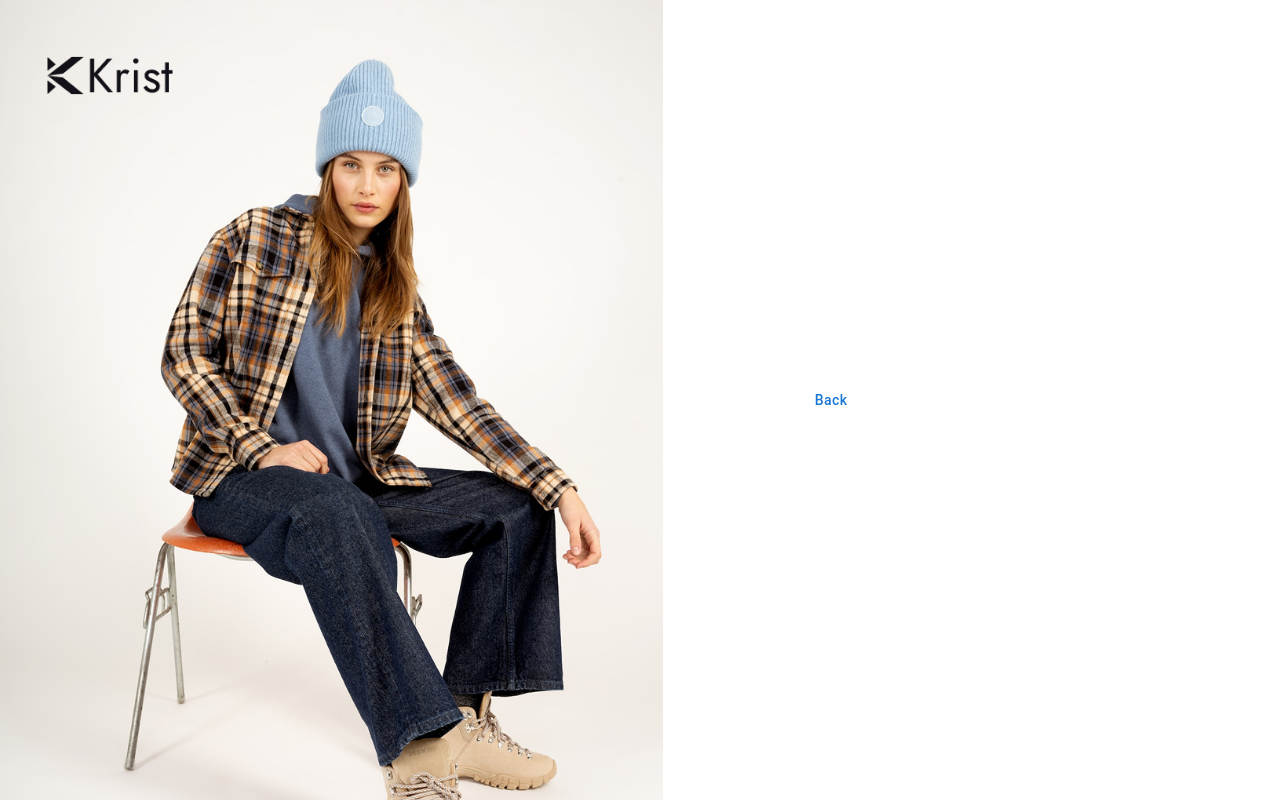
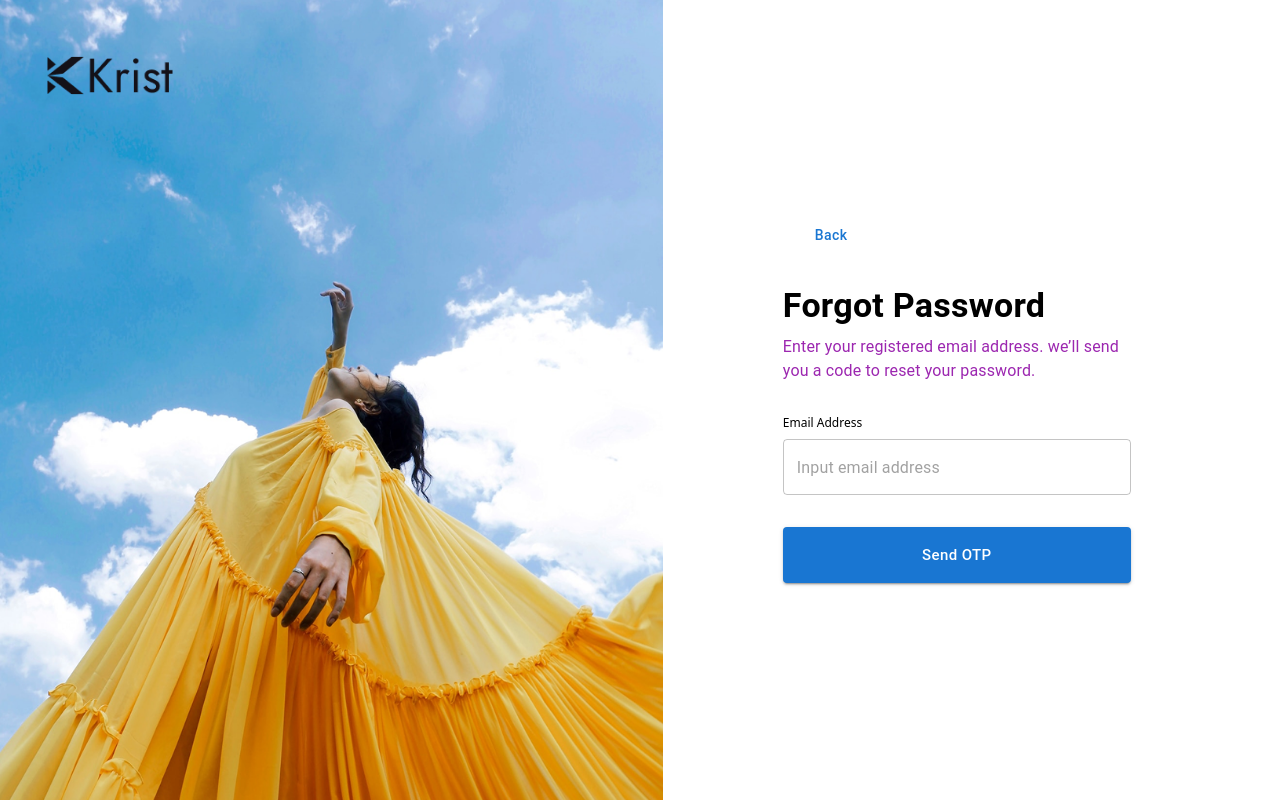
Before and after one commit to donuwave/krist-next, a Next.js app: page /forgot-password in a window 1280 px wide. Built offline with nearby package versions, Linux system fonts and the light colour scheme; some icons are missing; what @toolpad/core would draw is missing.

Commit message:
feat: добавлены две фичи с отправкой и получением otp

```diff
--- /dev/null
+++ b/src/features/forgor-password-enter/index.ts
@@ -0,0 +1 @@
+export * from './ui/forgotPasswordEnter';
--- /dev/null
+++ b/src/features/forgor-password-enter/lib/forgot-password-enter.ts
@@ -0,0 +1,9 @@
+import { object, string } from 'yup';
+
+import { ForgotPasswordEnterForm } from '../model/forgot-password-enter.types';
+
+export const schema = object<ForgotPasswordEnterForm>()
+  .shape({
+    otp: string().required('Otp is required').min(6, 'The Otp must be at least 6 characters long.'),
+  })
+  .required();
--- /dev/null
+++ b/src/features/forgor-password-enter/ui/forgotPasswordEnter.tsx
@@ -0,0 +1,68 @@
+import { yupResolver } from '@hookform/resolvers/yup';
+import ArrowBackIosIcon from '@mui/icons-material/ArrowBackIos';
+import { Button, Typography } from '@mui/material';
+import React, { FC } from 'react';
+import { useForm } from 'react-hook-form';
+
+import { Input } from '@/shared/ui';
+
+import { schema } from '../lib/forgot-password-enter';
+import {
+  ForgotPasswordEnterForm,
+  ForgotPasswordEnterProps,
+} from '../model/forgot-password-enter.types';
+
+//TODO: изменить название фичи
+export const ForgotPasswordEnter: FC<ForgotPasswordEnterProps> = ({ onSubmit, onBack }) => {
+  const {
+    register,
+    handleSubmit,
+    formState: { errors },
+  } = useForm<ForgotPasswordEnterForm>({
+    resolver: yupResolver(schema),
+  });
+
+  return (
+    <form onSubmit={handleSubmit(onSubmit)} className="flex flex-col justify-start gap-8 w-[70%]">
+      <Button
+        onClick={onBack}
+        sx={{
+          textTransform: 'capitalize',
+          width: 'max-content',
+        }}
+        startIcon={<ArrowBackIosIcon />}
+      >
+        Back
+      </Button>
+      <div className="flex flex-col gap-2">
+        <Typography variant="h4" fontWeight="bold">
+          Enter OTP
+        </Typography>
+        <Typography component="span" sx={{ color: 'secondary.main' }}>
+          We have share a code of your registered email address robertfox@example.com
+        </Typography>
+      </div>
+      <Input
+        inputLabel="Otp"
+        placeholder="Input otp"
+        variant="outlined"
+        error={!!errors.otp}
+        helperText={errors.otp?.message}
+        {...register('otp')}
+      />
+      <Button
+        type="submit"
+        sx={{
+          '&.MuiButtonBase-root': {
+            height: 56,
+            textTransform: 'capitalize',
+          },
+        }}
+        size="large"
+        variant="contained"
+      >
+        Verify
+      </Button>
+    </form>
+  );
+};
--- /dev/null
+++ b/src/features/forgot-password-send/index.ts
@@ -0,0 +1 @@
+export * from './ui/ForgotPasswordSend';
--- /dev/null
+++ b/src/features/forgot-password-send/lib/forgot-password-send.validation.ts
@@ -0,0 +1,9 @@
+import { object, string } from 'yup';
+
+import { ForgotPasswordSendForm } from '../model/forgot-password-send.types';
+
+export const schema = object<ForgotPasswordSendForm>()
+  .shape({
+    email: string().required('Email is required').email('Invalid email format'),
+  })
+  .required();
--- /dev/null
+++ b/src/features/forgot-password-send/ui/ForgotPasswordSend.tsx
@@ -0,0 +1,72 @@
+'use client';
+
+import { yupResolver } from '@hookform/resolvers/yup';
+import ArrowBackIosIcon from '@mui/icons-material/ArrowBackIos';
+import { Button, Typography } from '@mui/material';
+import { useRouter } from 'next/navigation';
+import React, { FC } from 'react';
+import { useForm } from 'react-hook-form';
+
+import { Input } from '@/shared/ui';
+
+import { schema } from '../lib/forgot-password-send.validation';
+import { ForgotPasswordSendForm, ForgotPasswordProps } from '../model/forgot-password-send.types';
+
+export const ForgotPasswordSend: FC<ForgotPasswordProps> = ({ onSubmit }) => {
+  const router = useRouter();
+  const {
+    register,
+    handleSubmit,
+    formState: { errors },
+  } = useForm<ForgotPasswordSendForm>({
+    resolver: yupResolver(schema),
+  });
+
+  const handleBack = () => {
+    router.back();
+  };
+
+  return (
+    <form onSubmit={handleSubmit(onSubmit)} className="flex flex-col justify-start gap-8 w-[70%]">
+      <Button
+        onClick={handleBack}
+        sx={{
+          textTransform: 'capitalize',
+          width: 'max-content',
+        }}
+        startIcon={<ArrowBackIosIcon />}
+      >
+        Back
+      </Button>
+      <div className="flex flex-col gap-2">
+        <Typography variant="h4" fontWeight="bold">
+          Forgot Password
+        </Typography>
+        <Typography component="span" sx={{ color: 'secondary.main' }}>
+          Enter your registered email address. we’ll send you a code to reset your password.
+        </Typography>
+      </div>
+      <Input
+        inputLabel="Email Address"
+        placeholder="Input email address"
+        variant="outlined"
+        error={!!errors.email}
+        helperText={errors.email?.message}
+        {...register('email')}
+      />
+      <Button
+        type="submit"
+        sx={{
+          '&.MuiButtonBase-root': {
+            height: 56,
+            textTransform: 'capitalize',
+          },
+        }}
+        size="large"
+        variant="contained"
+      >
+        Send OTP
+      </Button>
+    </form>
+  );
+};
--- a/src/screens/forgot-password/ui/ForgotPassword.tsx
+++ b/src/screens/forgot-password/ui/ForgotPassword.tsx
@@ -9,7 +9,7 @@ export const ForgotPassword = () => {
       <div className="absolute top-15 left-15 scale-125">
         <Logo />
       </div>
-      <div className="bg-[url(/login.png)] bg-top bg-no-repeat bg-cover w-full h-full" />
+      <div className="bg-[url(/forgot-password.png)] bg-bottom bg-no-repeat bg-cover w-full h-full" />
       <ForgotPasswordForm />
     </div>
   );
--- /dev/null
+++ b/src/widgets/forgot-password/model/forgot-password.types.ts
@@ -0,0 +1 @@
+export type ForgotPasswordStage = 'sentOtp' | 'enterOtp';
--- a/src/widgets/forgot-password/ui/ForgotPassword.tsx
+++ b/src/widgets/forgot-password/ui/ForgotPassword.tsx
@@ -1,18 +1,32 @@
-import ArrowBackIosIcon from '@mui/icons-material/ArrowBackIos';
-import { Button } from '@mui/material';
-import React from 'react';
+'use client';
 
+import { useState } from 'react';
+
+import { ForgotPasswordEnter } from '@/features/forgor-password-enter';
+import { ForgotPasswordSend } from '@/features/forgot-password-send';
+
+import { ForgotPasswordStage } from '../model/forgot-password.types';
+
+//TODO: на этом уровне отрисовывать двe разныe фичи + их submit + модалку
 export const ForgotPassword = () => {
+  const [stage, setStage] = useState<ForgotPasswordStage>('sentOtp');
+
+  const handleSendOtp = () => {
+    setStage('enterOtp');
+  };
+
+  const handleEnterOtp = () => {};
+
+  const handleBackEnterOtp = () => {
+    setStage('sentOtp');
+  };
+
   return (
-    <div>
-      <Button
-        sx={{
-          textTransform: 'capitalize',
-        }}
-        startIcon={<ArrowBackIosIcon />}
-      >
-        Back
-      </Button>
-    </div>
+    <>
+      {stage === 'sentOtp' && <ForgotPasswordSend onSubmit={handleSendOtp} />}
+      {stage === 'enterOtp' && (
+        <ForgotPasswordEnter onSubmit={handleEnterOtp} onBack={handleBackEnterOtp} />
+      )}
+    </>
   );
 };
```
Also changed, not shown: src/features/forgor-password-enter/model/forgot-password-enter.types.ts (added, +10 -0 lines), src/features/forgot-password-send/model/forgot-password-send.types.ts (added, +9 -0 lines), public/forgot-password.png (added).
